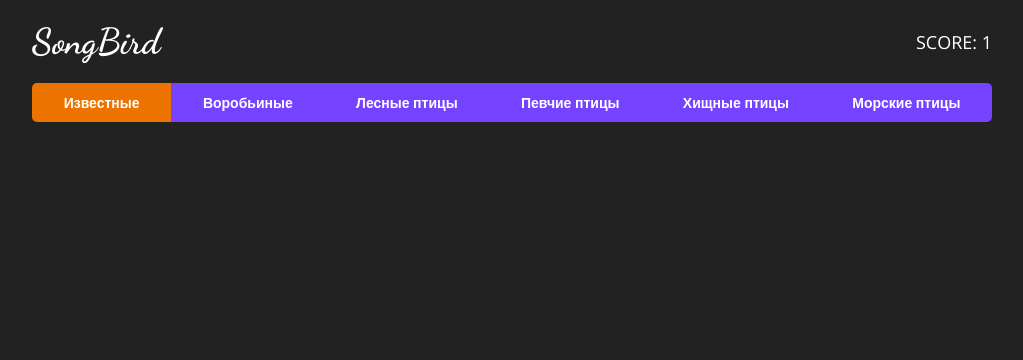
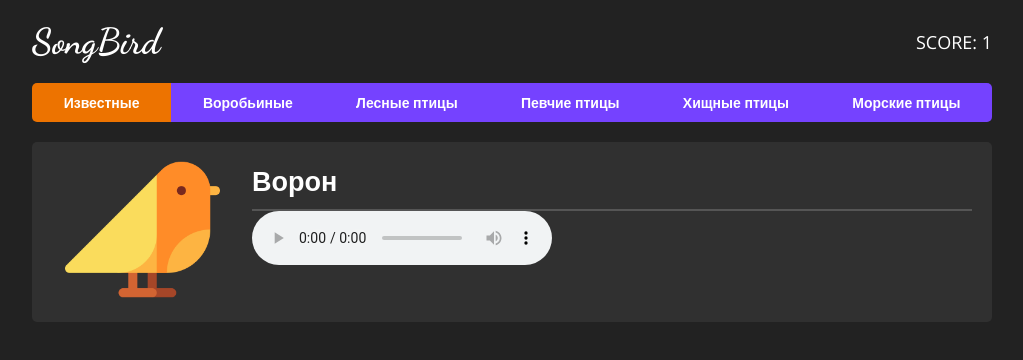
Before and after one commit to zenitfan19/songbird, a React (Create React App) app: page / in a window 1280 px wide. Shown: the top 360 px of the page, without its empty margins (128-1151 px from the left). Built offline with nearby package versions, Linux system fonts and the light colour scheme.

Commit message:
feat: add question block layout with styles

```diff
--- a/src/App.jsx
+++ b/src/App.jsx
@@ -1,12 +1,14 @@
 import React from 'react';
 
 import Header from './components/Header';
+import Question from './components/Question';
 import './App.scss';
 
 function App() {
   return (
     <div className="app">
       <Header />
+      <Question />
     </div>
   );
 }
--- a/src/App.scss
+++ b/src/App.scss
@@ -23,3 +23,9 @@ body {
   max-width: 960px;
   margin: 0 auto;
 }
+
+.app-block {
+  background-color: #303030;
+  border-radius: 5px;
+  padding: 10px;
+}
--- /dev/null
+++ b/src/components/BirdImage/BirdImage.jsx
@@ -0,0 +1,11 @@
+import React from 'react';
+
+import defaultImage from  '../../assets/images/bird.png';
+
+const BirdImage = () => {
+  return (
+    <img src={defaultImage} alt="bird"/>
+  );
+};
+
+export default BirdImage;
--- /dev/null
+++ b/src/components/BirdImage/index.jsx
@@ -0,0 +1,3 @@
+import BirdImage from './BirdImage';
+
+export default BirdImage;
--- a/src/components/Question/Question.jsx
+++ b/src/components/Question/Question.jsx
@@ -0,0 +1,20 @@
+import React from 'react';
+
+import BirdImage from '../BirdImage';
+import './Question.scss';
+
+const Question = () => {
+  return (
+    <div className="app-block question">
+      <div className="question-image">
+        <BirdImage />
+      </div>
+      <div className="question-info">
+        <h2>Ворон</h2>
+        <audio controls src=""></audio>
+      </div>
+    </div>
+  );
+};
+
+export default Question;
--- /dev/null
+++ b/src/components/Question/Question.scss
@@ -0,0 +1,23 @@
+.question {
+  display: flex;
+}
+
+.question-image {
+  border-radius: 10px;
+  overflow: hidden;
+  img {
+    width: 200px;
+    height: 155px;
+    object-fit: contain;
+  }
+}
+
+.question-info {
+  flex-grow: 1;
+  padding: 10px;
+
+  h2 {
+    padding-bottom: 10px;
+    border-bottom: 2px solid #555;
+  }
+}
--- a/src/components/Question/index.jsx
+++ b/src/components/Question/index.jsx
@@ -0,0 +1,3 @@
+import Question from './Question';
+
+export default Question;
```
Also changed, not shown: src/assets/images/bird.png (added).
